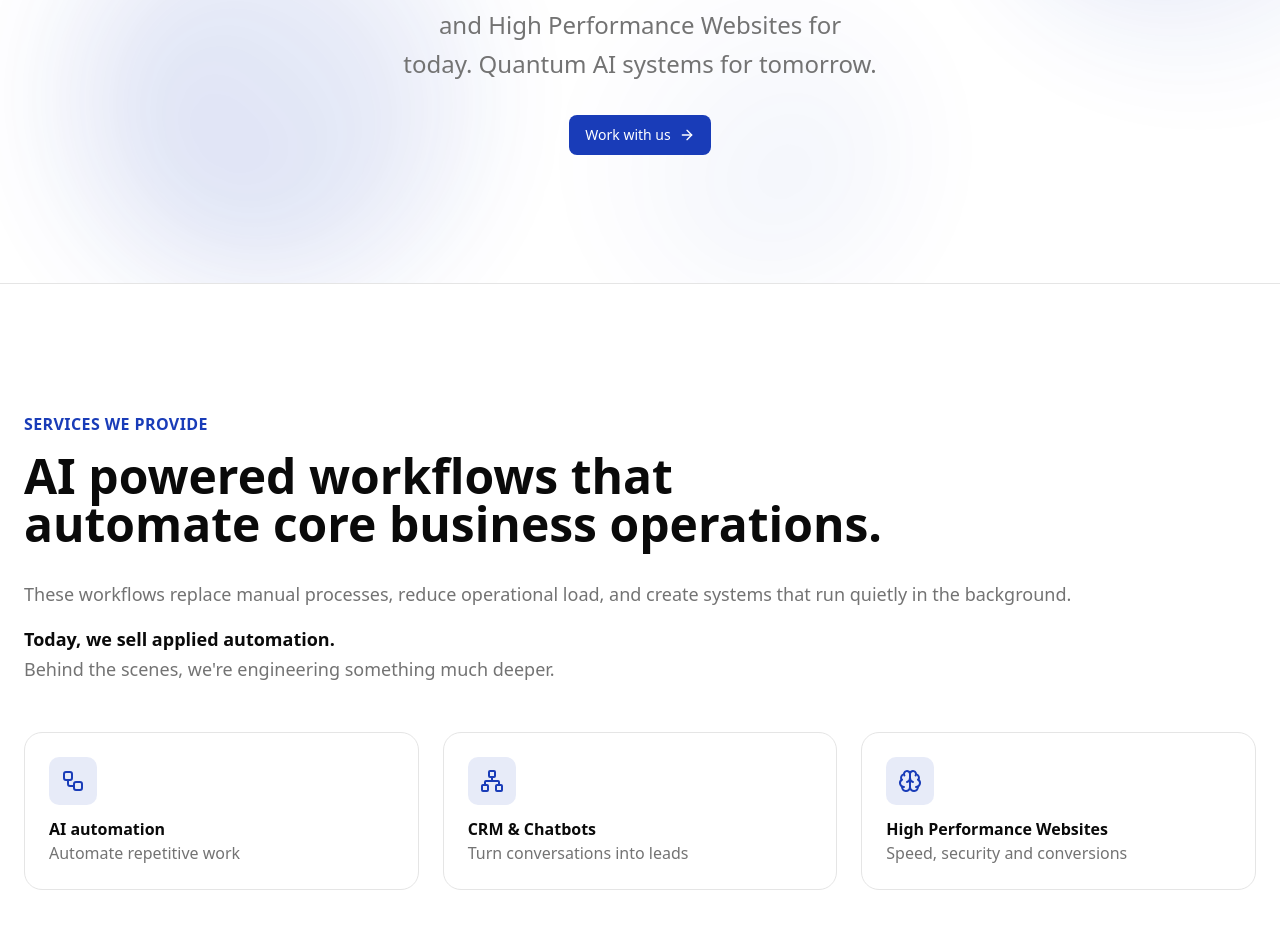
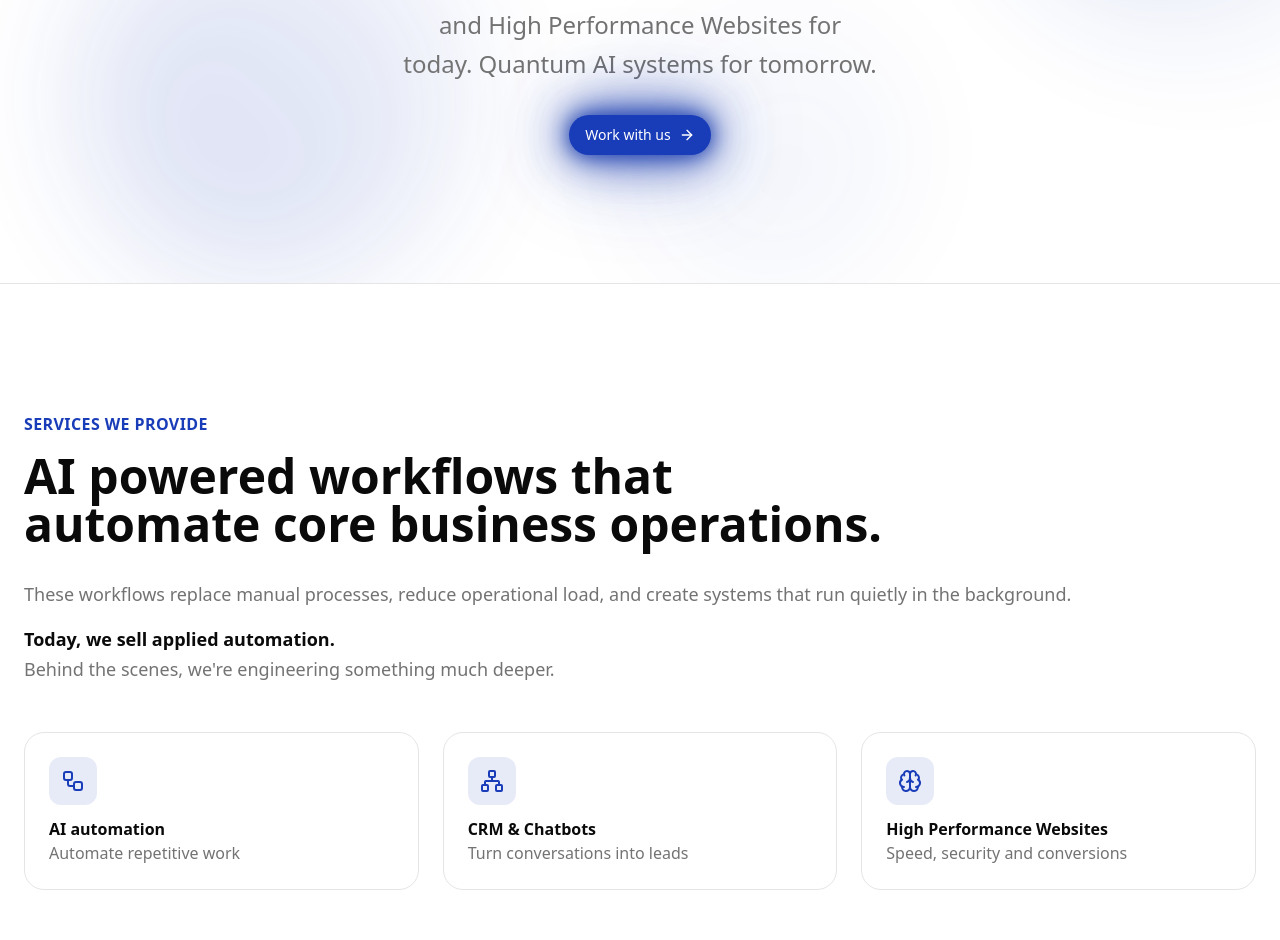
Before and after one commit to sidharth-ng/casal-labs, a Next.js app: page / in a window 1280 px wide. Shown: the part 552-1492 px from the top of the page. Built offline with nearby package versions, Linux system fonts and the light colour scheme.

Commit message:
feat: add glow to pills

```diff
--- a/src/app/globals.css
+++ b/src/app/globals.css
@@ -47,7 +47,7 @@
 }
 
 :root {
-  --radius: 0.625rem;
+  --radius: 0.75rem;
   --background: oklch(1 0 0);
   --foreground: oklch(0.145 0 0);
   --card: oklch(1 0 0);
@@ -123,4 +123,16 @@
   body {
     @apply bg-background text-foreground;
   }
+
+  /* Make all shadcn CTA Buttons fully rounded (pills) with glow effect.
+     Exclude outline icon buttons (e.g. dark mode toggle) via data-variant + data-size. */
+  [data-slot="button"]:not([data-variant="outline"][data-size="icon"]) {
+    border-radius: 9999px !important;
+    box-shadow: 0 0 20px rgba(30, 64, 175, 1), 0 0 40px rgba(30, 64, 175, 0.8), 0 0 60px rgba(30, 64, 175, 0.6), 0 0 100px rgba(30, 64, 175, 0.4) !important;
+    transition: box-shadow 0.3s ease !important;
+  }
+
+  [data-slot="button"]:not([data-variant="outline"][data-size="icon"]):hover {
+    box-shadow: 0 0 30px rgba(30, 64, 175, 1), 0 0 60px rgba(30, 64, 175, 1), 0 0 90px rgba(30, 64, 175, 0.8), 0 0 140px rgba(30, 64, 175, 0.6) !important;
+  }
 }
```
